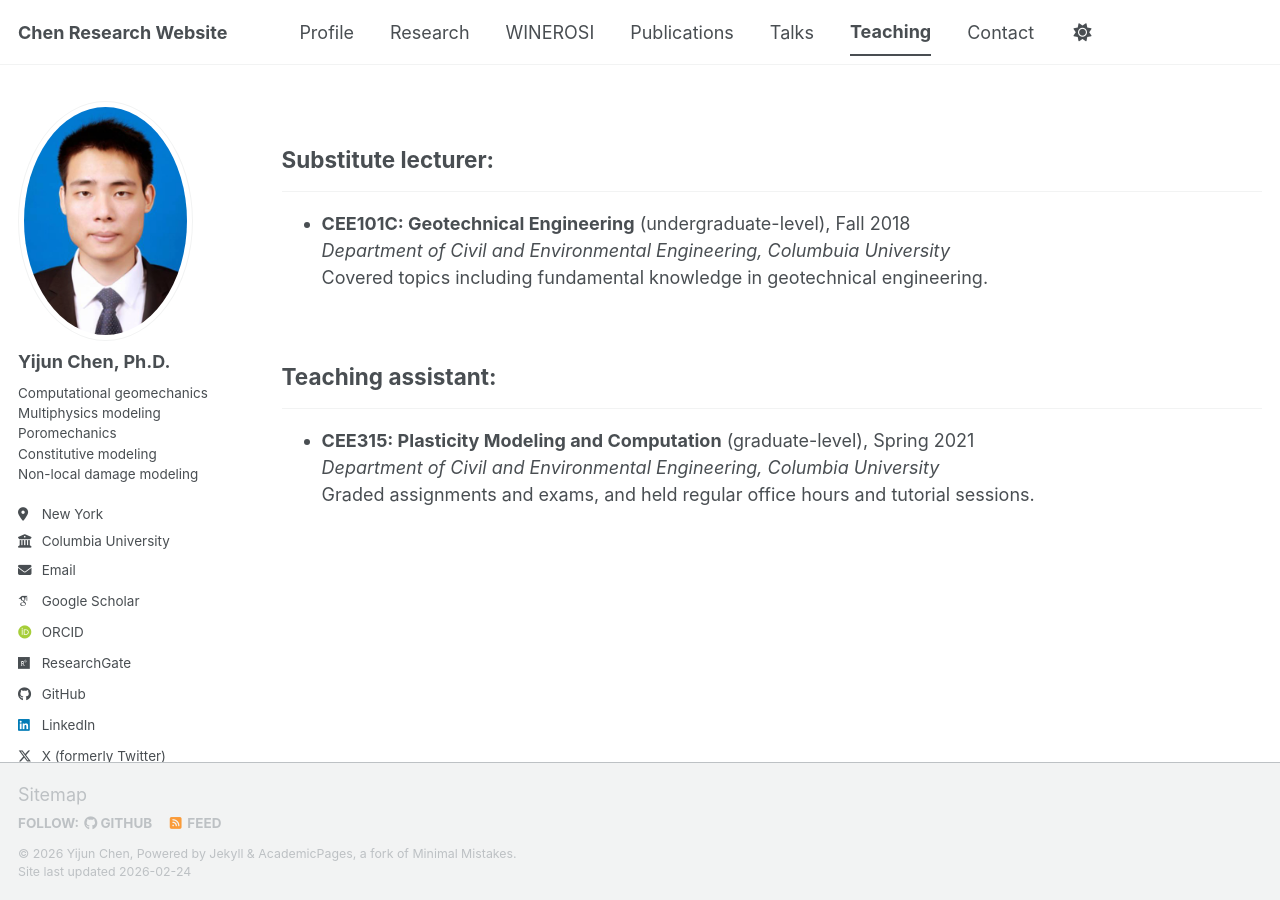
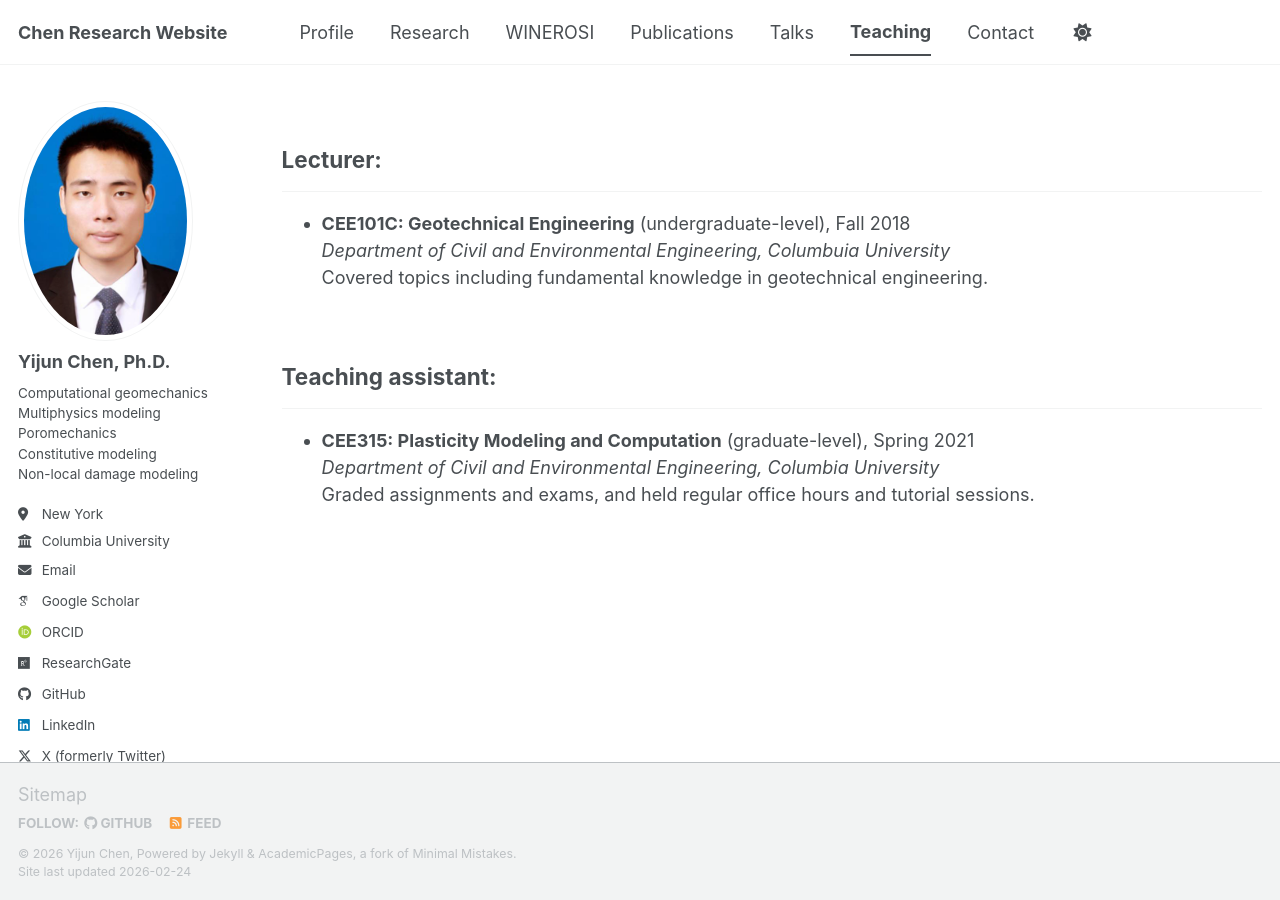
Before and after one commit to chenhhu/chenhhu.github.io, a Jekyll site: the page built from _pages/teaching.md, in a window 1280 px wide. Built offline with Jekyll 4.4.1, drawn with Linux system fonts in a browser that asks for light colours; some web fonts are replaced; a script bundle is joined from its source files by our own code; library files that are not in the unit come from our copies.

Commit message:
Update teaching.md

```diff
--- a/_pages/teaching.md
+++ b/_pages/teaching.md
@@ -6,7 +6,7 @@ author_profile: true
 
 {% include base_path %}
 
-## Substitute lecturer:
+## Lecturer:
 ---
 * <b>CEE101C: Geotechnical Engineering</b> (undergraduate-level), Fall 2018
   <i>Department of Civil and Environmental Engineering, Columbuia University</i>
```
